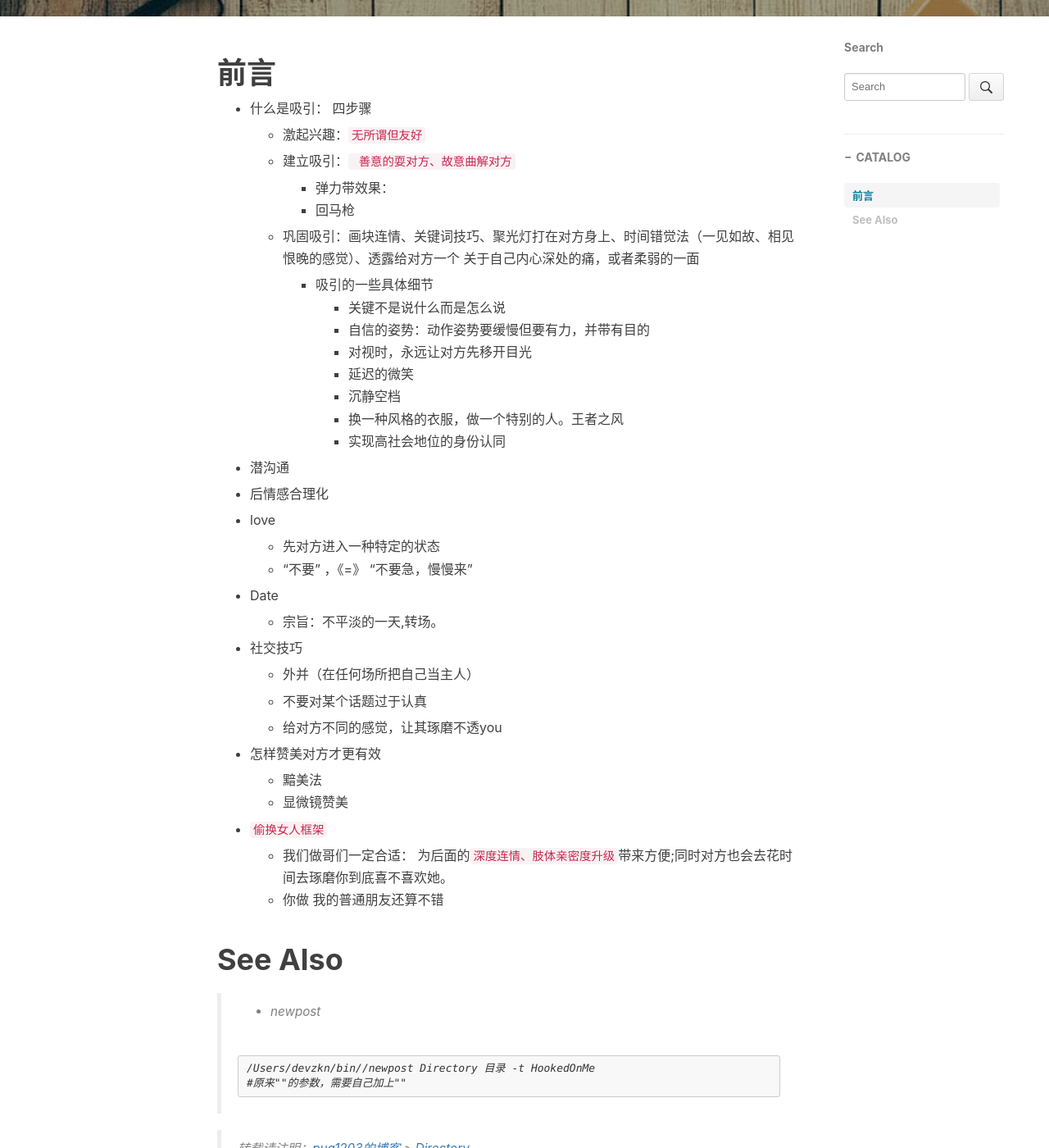
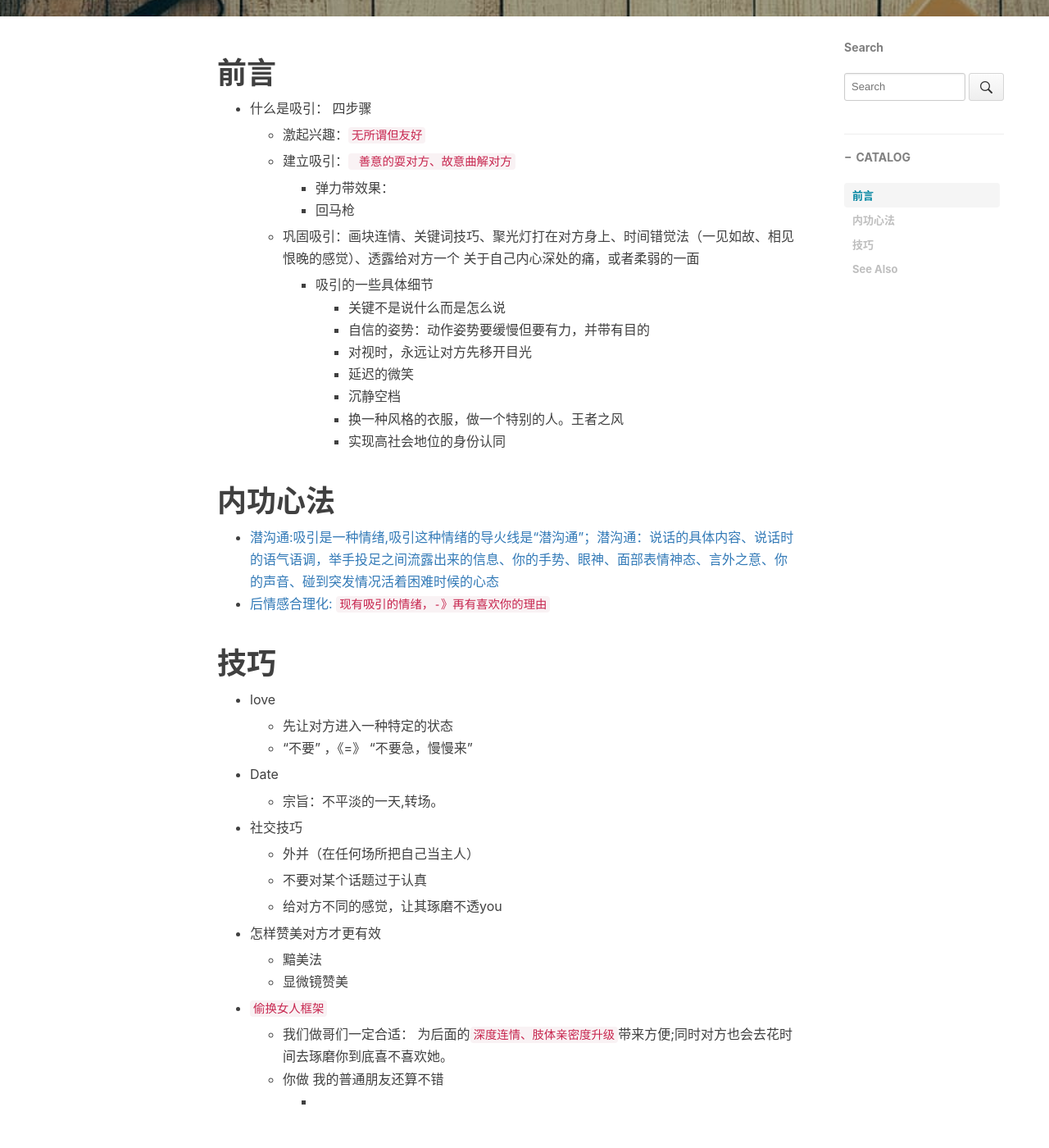
Before and after one commit to pua1203/pua1203.github.io, a Jekyll site: the page built from _posts/HookedOnMe/2018-10-16-Directory.md, in a window 1280 px wide and 1400 px high, scrolled down 503 px. Shown: the whole window at 82% size. Built offline with Jekyll 4.4.1, drawn with Linux system fonts in a browser that asks for light colours; nearby versions of some CDN libraries; comment, search, counter and statistics services are not loaded.

Commit message:
内功心法

```diff
--- a/_posts/HookedOnMe/2018-10-16-Directory.md
+++ b/_posts/HookedOnMe/2018-10-16-Directory.md
@@ -37,19 +37,34 @@ subtitle: 目录
       * 换一种风格的衣服，做一个特别的人。王者之风
       * 实现高社会地位的身份认同
 
-* 潜沟通
 
-* 后情感合理化
+
+
+
+# 内功心法
+
+
+
+* [潜沟通:吸引是一种情绪,吸引这种情绪的导火线是“潜沟通”；潜沟通：说话的具体内容、说话时的语气语调，举手投足之间流露出来的信息、你的手势、眼神、面部表情神态、言外之意、你的声音、碰到突发情况活着困难时候的心态 ](https://pua1203.github.io/2018/10/16/What_attracts_girls/)
+* [后情感合理化: `现有吸引的情绪，-》再有喜欢你的理由`](https://pua1203.github.io/2018/10/25/Why_don't_you_love_your_reason_is_to_deceive_you/)
+
+
+
+
+
+
+
+# 技巧
+
+
 
 * love
 
-  * 先对方进入一种特定的状态
+  * 先让对方进入一种特定的状态
   * “不要” ，《=》 “不要急，慢慢来”
-
 * Date
 
   * 宗旨：不平淡的一天,转场。
-
 * 社交技巧
 
   * 外并（在任何场所把自己当主人）
@@ -57,7 +72,6 @@ subtitle: 目录
   * 不要对某个话题过于认真
 
   * 给对方不同的感觉，让其琢磨不透you
-
 * 怎样赞美对方才更有效
 
   * 黯美法
@@ -66,6 +80,7 @@ subtitle: 目录
 * `偷换女人框架`
   - 我们做哥们一定合适： 为后面的`深度连情、肢体亲密度升级`带来方便;同时对方也会去花时间去琢磨你到底喜不喜欢她。
   - 你做 我的普通朋友还算不错
+    *
 
 
 
```
Also changed, not shown: _posts/HookedOnMe/2018-10-25-Why_don't_you_love_your_reason_is_to_deceive_you.md (+1 -1 lines).
